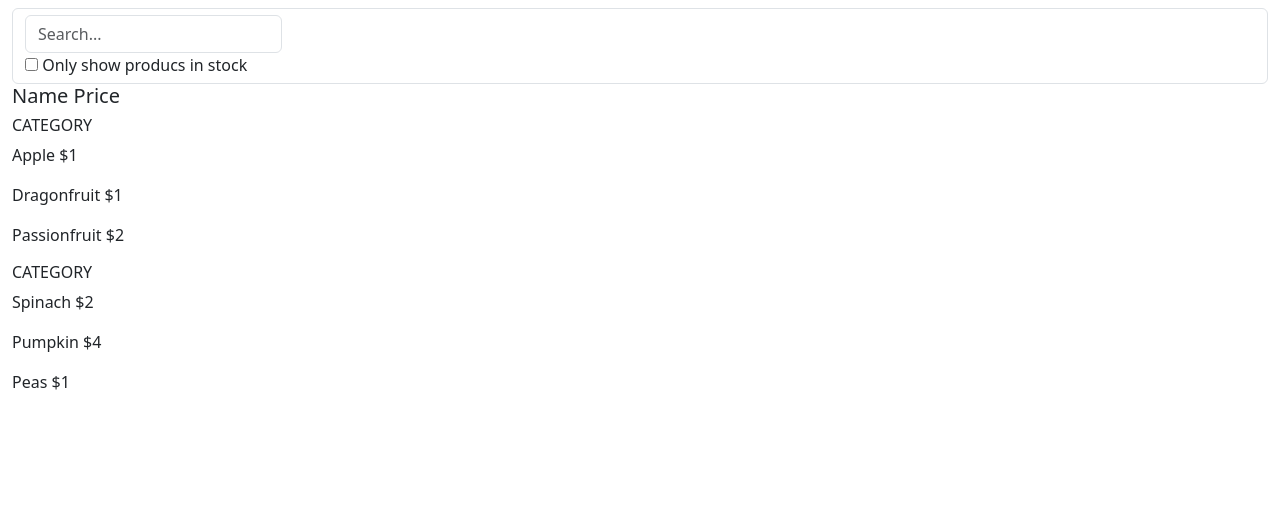
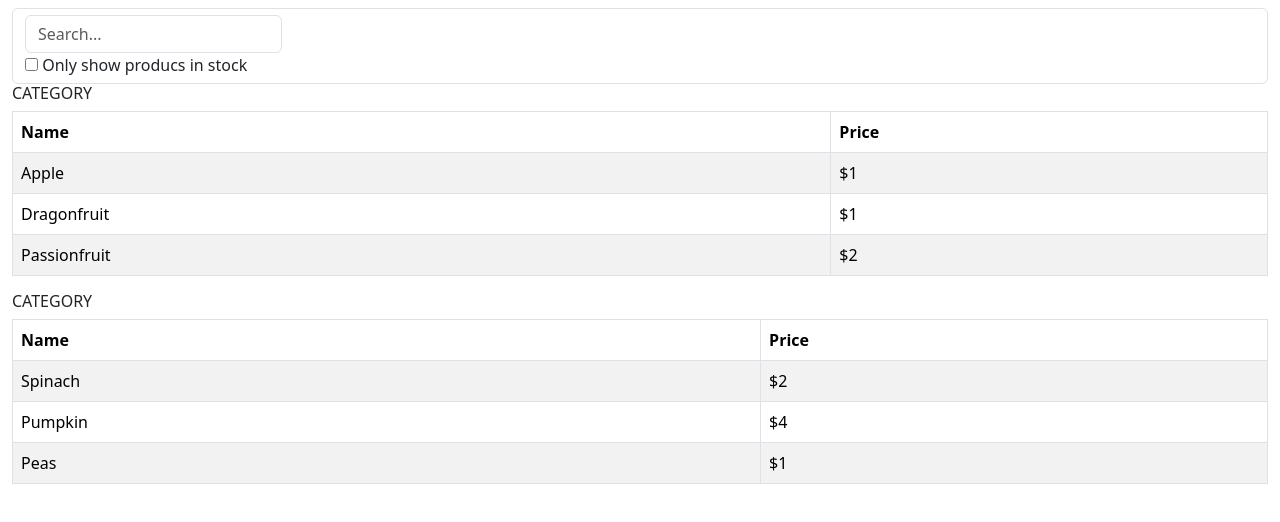
Before and after one commit to map-soriano/react-product-table, a React (Vite) app: page / in a window 1280 px wide. Shown: the top 522 px of the page. Built offline with nearby package versions, Linux system fonts and the light colour scheme.

Commit message:
Convert ProductCategoryRow to a table and style

```diff
--- a/src/components/ProductCategoryRow.tsx
+++ b/src/components/ProductCategoryRow.tsx
@@ -6,6 +6,14 @@ function ProductCategoryRow(products: any) {
     <>
       {/* TODO: Make CATEGORY h6 to be dynamic*/}
       <h6>CATEGORY</h6>
+      <table className="table table-striped table-bordered">
+        <thead>
+          <tr>
+            <th>Name</th>
+            <th>Price</th>
+          </tr>
+        </thead>
+        <tbody>
           {products.product.map((product: any) => (
             <ProductRow
               key={product.name}
@@ -13,6 +21,8 @@ function ProductCategoryRow(products: any) {
               price={product.price}
             />
           ))}
+        </tbody>
+      </table>
     </>
   );
 }
--- a/src/components/ProductRow.tsx
+++ b/src/components/ProductRow.tsx
@@ -1,8 +1,9 @@
 function ProductRow({ name, price }: { name: string; price: string }) {
   return (
-    <p>
-      {name} {price}
-    </p>
+    <tr>
+      <td>{name}</td>
+      <td>{price}</td>
+    </tr>
   );
 }
 
--- a/src/components/ProductTable.tsx
+++ b/src/components/ProductTable.tsx
@@ -12,7 +12,6 @@ function ProductTable({ products }: any) {
 
   return (
     <>
-      <h5>Name Price</h5>
       <ProductCategoryRow product={FRUITS} />
       <ProductCategoryRow product={VEGETABLES} />
     </>
```
Lines whose indentation alone changed are shown as unchanged.
